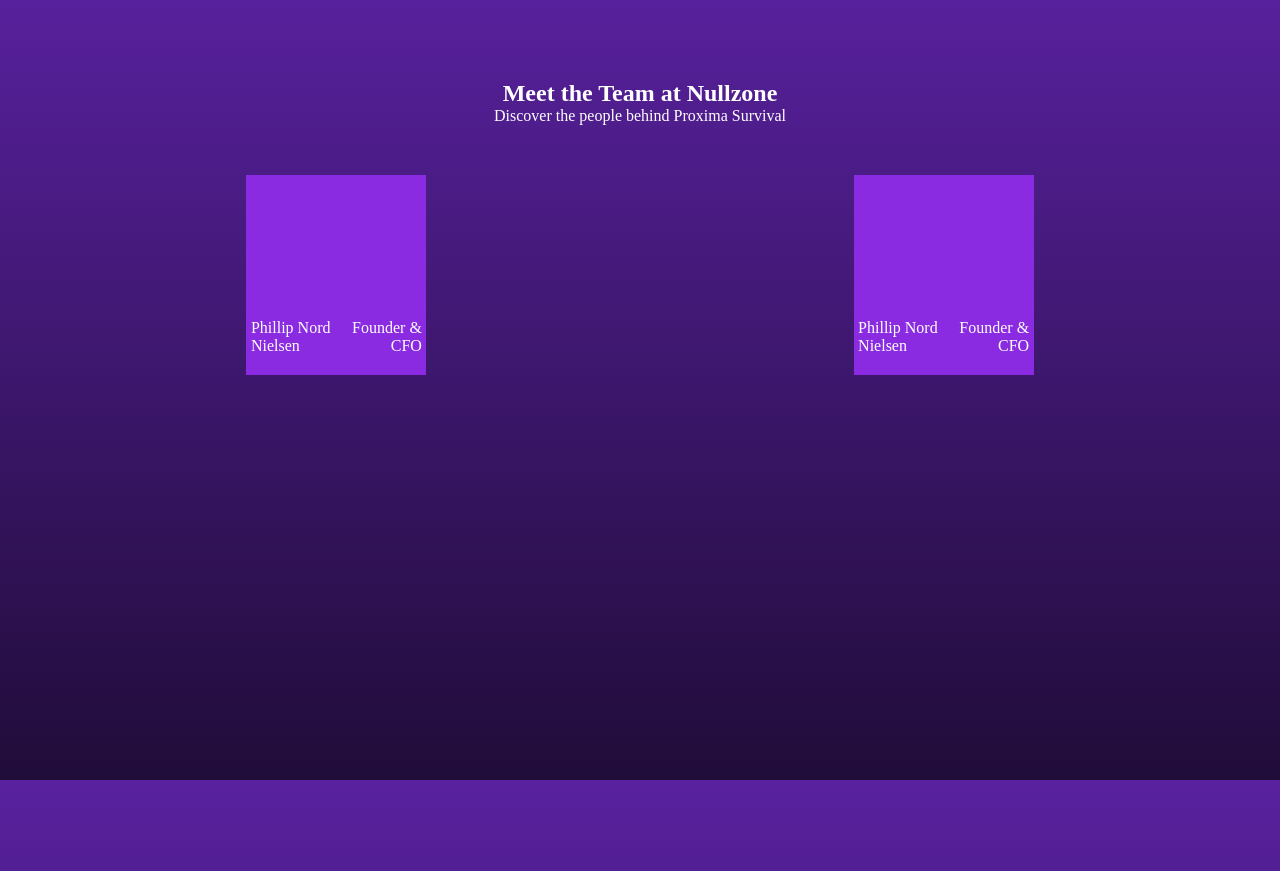
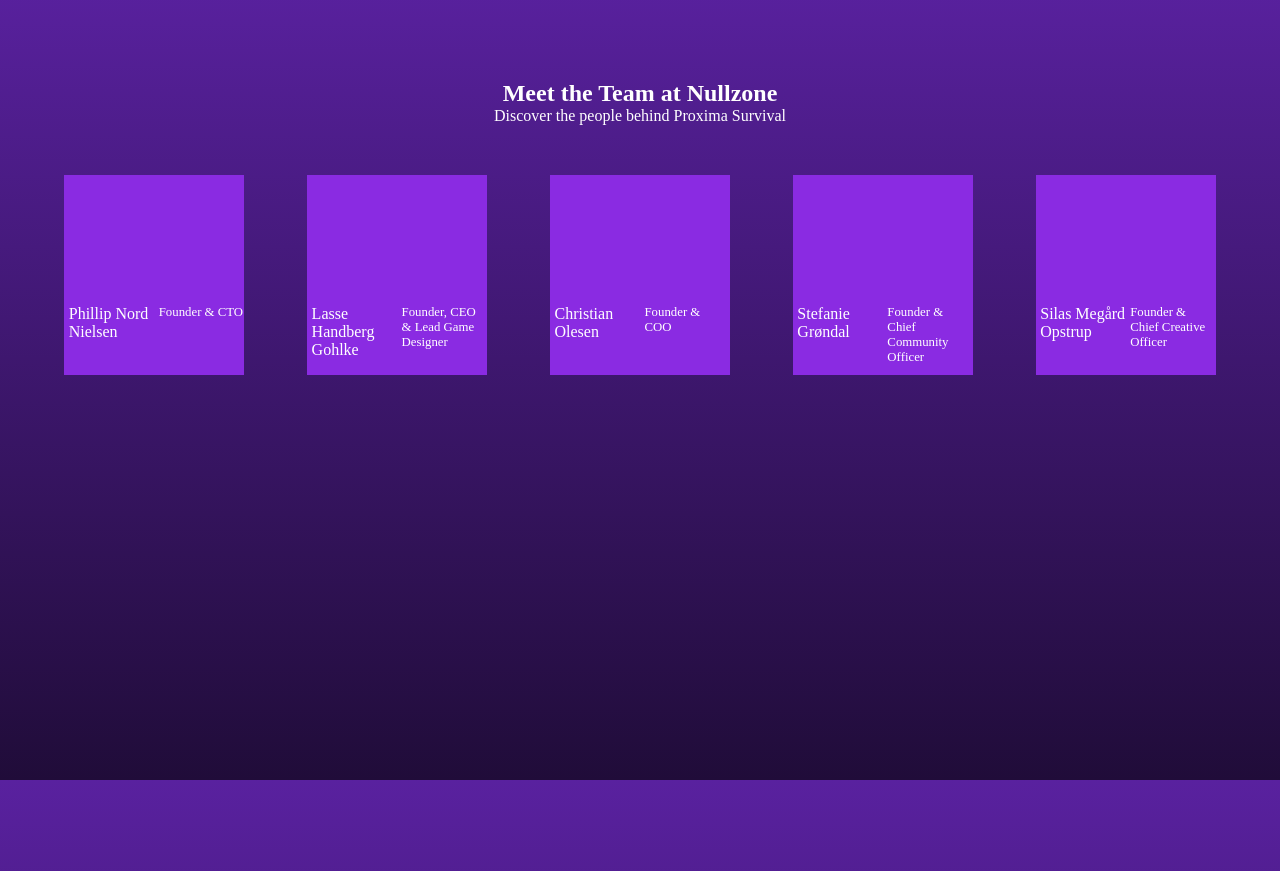
Before and after one commit to ShamiDud/Dania_Dist-Webudvikling-Frontend, a React (Vite) app in the folder nullzone-frontend/: page / in a window 1280 px wide. Shown: the part 1620-2491 px from the top of the page. Built offline with nearby package versions, Linux system fonts and the light colour scheme.

Commit message:
Set up about us (still needing pictures)

```diff
--- a/nullzone-frontend/src/pages/AboutUs/AboutUs.jsx
+++ b/nullzone-frontend/src/pages/AboutUs/AboutUs.jsx
@@ -12,15 +12,39 @@
                 <p>Phillip Nord Nielsen</p>
               </div>
               <div className={styles.aboutUsImageTextRight}>
-                <p>Founder & CFO</p>
+                <p>Founder & CTO</p>
               </div>
             </div>
             <div className={styles.aboutUsImage}>
               <div className={styles.aboutUsImageTextLeft}>
-                <p>Phillip Nord Nielsen</p>
+                <p>Lasse Handberg Gohlke</p>
               </div>
               <div className={styles.aboutUsImageTextRight}>
-                <p>Founder & CFO</p>
+                <p>Founder, CEO & Lead Game Designer</p>
+              </div>
+            </div>
+            <div className={styles.aboutUsImage}>
+              <div className={styles.aboutUsImageTextLeft}>
+                <p>Christian Olesen</p>
+              </div>
+              <div className={styles.aboutUsImageTextRight}>
+                <p>Founder & COO</p>
+              </div>
+            </div>
+            <div className={styles.aboutUsImage}>
+              <div className={styles.aboutUsImageTextLeft}>
+                <p>Stefanie Grøndal</p>
+              </div>
+              <div className={styles.aboutUsImageTextRight}>
+                <p>Founder & Chief Community Officer</p>
+              </div>
+            </div>
+            <div className={styles.aboutUsImage}>
+              <div className={styles.aboutUsImageTextLeft}>
+                <p>Silas Megård Opstrup</p>
+              </div>
+              <div className={styles.aboutUsImageTextRight}>
+                <p>Founder & Chief Creative Officer</p>
               </div>
             </div>
           </div>
--- a/nullzone-frontend/src/pages/AboutUs/AboutUs.module.css
+++ b/nullzone-frontend/src/pages/AboutUs/AboutUs.module.css
@@ -21,6 +21,7 @@
     display: flex;
     justify-content: space-around;
     padding: 20px;
+    flex-wrap: wrap;
 }
 
 .aboutUsImage{
@@ -31,29 +32,32 @@
     background-color:blueviolet;
     margin: 2.5%;
     display: flex;
-    position: relative;
+    justify-content: center;
+    align-items: flex-end;
 }
 
 .aboutUsImageTextLeft{
     width: 50%;
-    height: 100%;
+    height: 35%;
+    display: flex;
 }
 
 .aboutUsImageTextLeft p{
     text-align: left;
-    padding-top: 160%;
+    font-size: 100%;
     padding-bottom: 0%;
     padding-left: 5%;
 }
 
 .aboutUsImageTextRight{
     width: 50%;
-    height: 100%;
+    height: 35%;
+    justify-content: center;
+    align-items: center;
 }
 
 .aboutUsImageTextRight p{
-    text-align: Right;
-    padding-top: 160%;
-    padding-bottom: 0%;
-    padding-right: 5%;
+    text-align: Left;
+    padding-left: 5%;
+    font-size: 80%;
 }
```
